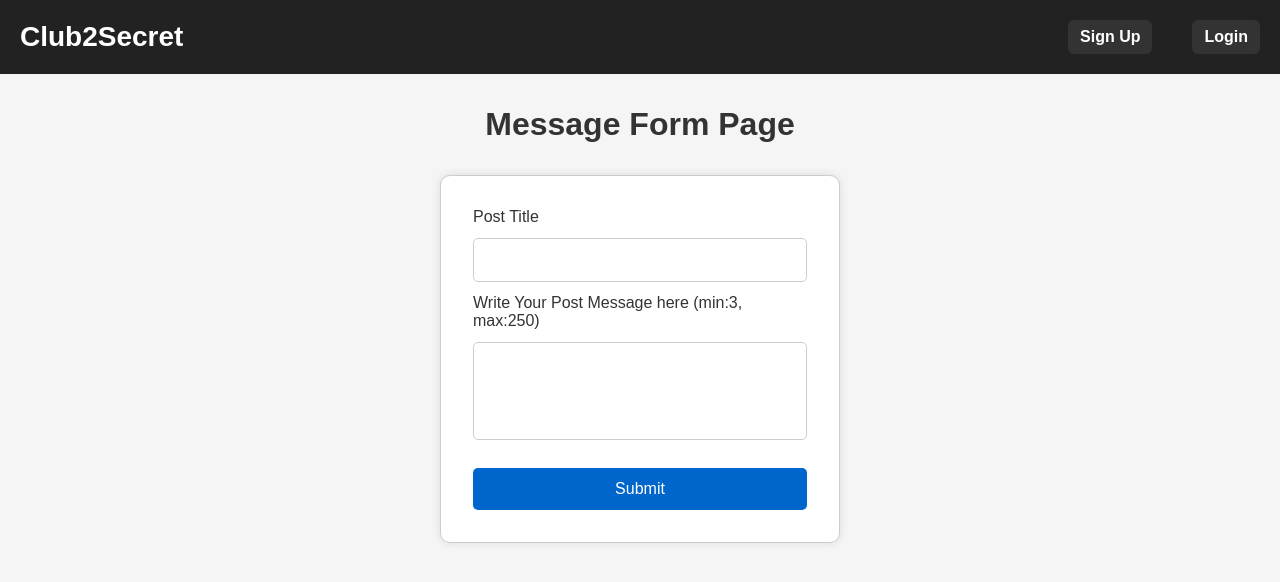
After one commit to alemay04/members-only-website, a Node server app: page /message in a window 1280 px wide. The commit adds this page. Shown: the top 582 px of the page. Run offline with Node 20, Linux system fonts and the light colour scheme; some libraries are stand-ins or nearby versions.

Commit message:
Implementation of the html of message posting

```diff
--- a/controllers/indexController.js
+++ b/controllers/indexController.js
@@ -57,6 +57,10 @@ function loginOut(req, res, next){
     });
 }
 
+function loadMessageForm(req, res){
+    res.render("messageForm", {title : "Message Form Page"});
+}
+
 module.exports = {
     loadMainPage,
     loadSignUp,
@@ -64,5 +68,6 @@ module.exports = {
     loadMember,
     registerUser,
     acceptMember,
-    loginOut
+    loginOut,
+    loadMessageForm
 };
--- a/public/styles.css
+++ b/public/styles.css
@@ -112,7 +112,8 @@ main h1 {
 /* -------------------- */
 
 .signUp_registration,
-.login {
+.login,
+.message-form {
     display: flex;
     flex-direction: column;
     width: 400px;
@@ -126,15 +127,18 @@ main h1 {
 }
 
 .signUp_registration input,
-.login input {
+.login input,
+.message-form input, .message-form textarea {
     padding: 0.75rem;
     font-size: 1rem;
     border: 1px solid #ccc;
     border-radius: 5px;
+    resize: none;
 }
 
 .signUp_registration button,
-.login button {
+.login button,
+.message-form button {
     margin-top: 1rem;
     padding: 0.75rem;
     font-size: 1rem;
@@ -149,6 +153,17 @@ main h1 {
 }
 
 .signUp_registration button:hover,
-.login button:hover {
+.login button:hover,
+.message-form button:hover {
     background-color: #0052a3;
 }
+
+/* ==========================================
+   MESSAGE PAGE
+   ========================================== */
+
+.messageForm {
+    display: flex;
+    justify-content: center;
+    width: 100%;
+}
--- a/routes/indexRouter.js
+++ b/routes/indexRouter.js
@@ -10,6 +10,7 @@ indexRouter.get("/signup", indexController.loadSignUp);
 indexRouter.get("/login", indexController.loadLogin);
 indexRouter.get("/member", indexController.loadMember);
 indexRouter.get("/logout", indexController.loginOut);
+indexRouter.get("/message", indexController.loadMessageForm);
 
 indexRouter.post("/signup", indexController.registerUser);
 indexRouter.post("/member", indexController.acceptMember);
--- a/views/login.ejs
+++ b/views/login.ejs
@@ -15,6 +15,7 @@
             <% if (currentUser.member_ship_status == 'non-user') { %>
             <a href="/member">Member?</a>
             <% } %>
+            <a href="/message">Post a message !</a>
             <a href="/logout">Log Out</a>
             <% } else { %>
                 <a href="/signup">Sign Up</a>
--- a/views/mainPage.ejs
+++ b/views/mainPage.ejs
@@ -15,6 +15,7 @@
             <% if (currentUser.member_ship_status == 'non-user') { %>
             <a href="/member">Member?</a>
             <% } %>
+            <a href="/message">Post a message !</a>
             <a href="/logout">Log Out</a>
             <% } else { %>
                 <a href="/signup">Sign Up</a>
--- a/views/memberPage.ejs
+++ b/views/memberPage.ejs
@@ -15,6 +15,7 @@
             <% if (currentUser.member_ship_status == 'non-user') { %>
             <a href="/member">Member?</a>
             <% } %>
+            <a href="/message">Post a message !</a>
             <a href="/logout">Log Out</a>
             <% } else { %>
                 <a href="/signup">Sign Up</a>
--- /dev/null
+++ b/views/messageForm.ejs
@@ -0,0 +1,42 @@
+<!-- views/messageForm.ejs -->
+<!DOCTYPE html>
+<html>
+  <head>
+    <title><%= title %></title>
+    <link rel="stylesheet" href="/styles.css">
+  </head>
+<body>
+    <header>
+        <a href="/"><h1>Club2Secret</h1></a>
+
+        <div class="right_header_section">
+            <% if (currentUser){ %>
+            <h2>Hi, <%= currentUser.username %> </h2>
+            <% if (currentUser.member_ship_status == 'non-user') { %>
+            <a href="/member">Member?</a>
+            <% } %>
+            <a href="/message">Post a message !</a>
+            <a href="/logout">Log Out</a>
+            <% } else { %>
+                <a href="/signup">Sign Up</a>
+                <a href="/login">Login</a>
+            <% } %>
+        </div>
+    </header>
+    <main>
+        <h1><%= title %></h1>
+        <section messageForm>
+            <%- include("partials/errors.ejs") %>
+            <form action="/message" method="post" class="message-form">
+                <label for="title">Post Title</label>
+                <input type="text" name="title" id="title">
+
+                <label for="message">Write Your Post Message here (min:3, max:250)</label>
+                <textarea name="message" id="message" rows="4" cols="50"></textarea>
+
+                <button type="submit">Submit</button>
+            </form>
+        </section>
+    </main>
+</body>
+</html>
--- a/views/signUp.ejs
+++ b/views/signUp.ejs
@@ -15,6 +15,7 @@
             <% if (currentUser.member_ship_status == 'non-user') { %>
             <a href="/member">Member?</a>
             <% } %>
+            <a href="/message">Post a message !</a>
             <a href="/logout">Log Out</a>
             <% } else { %>
                 <a href="/signup">Sign Up</a>
```
